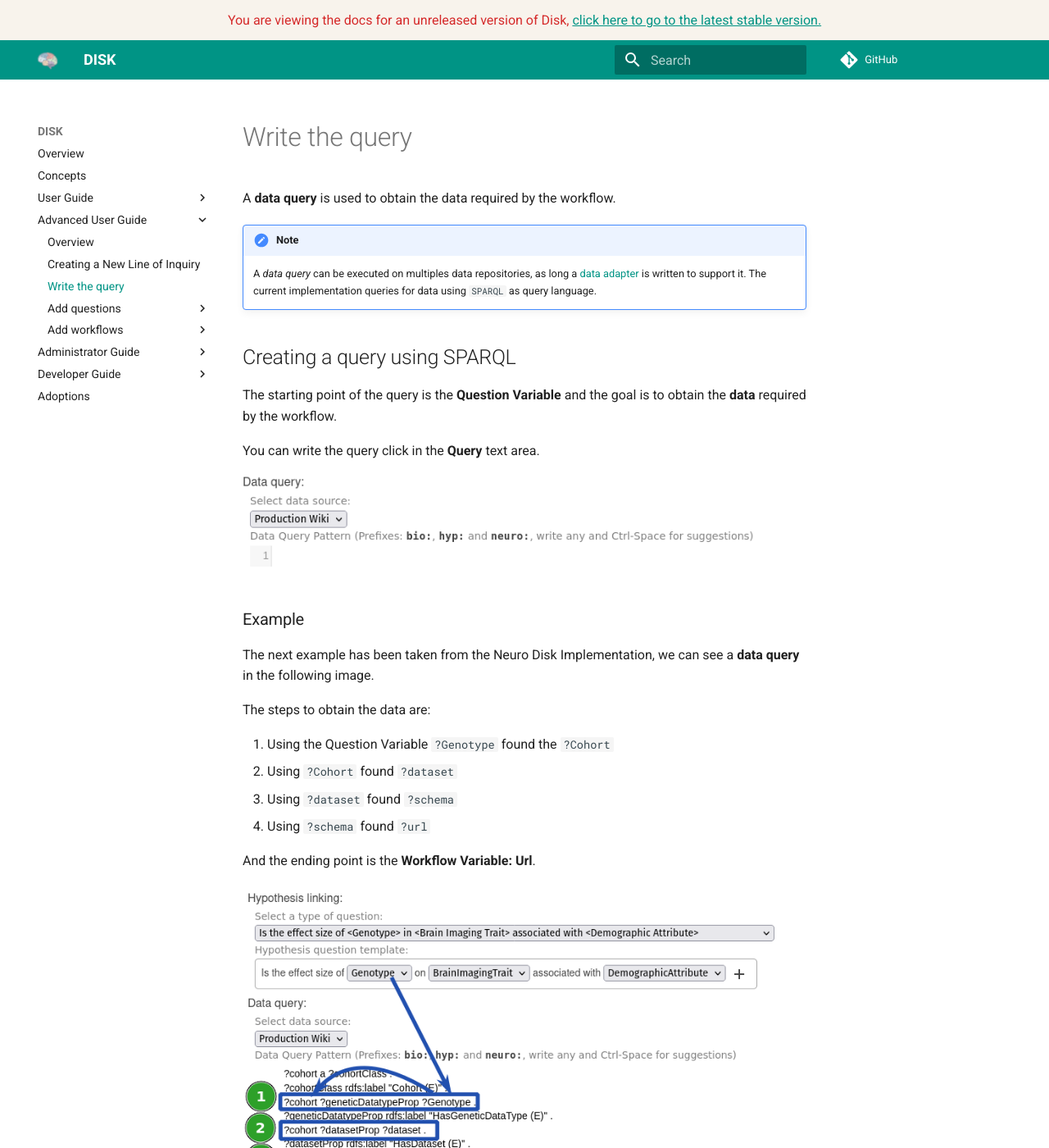
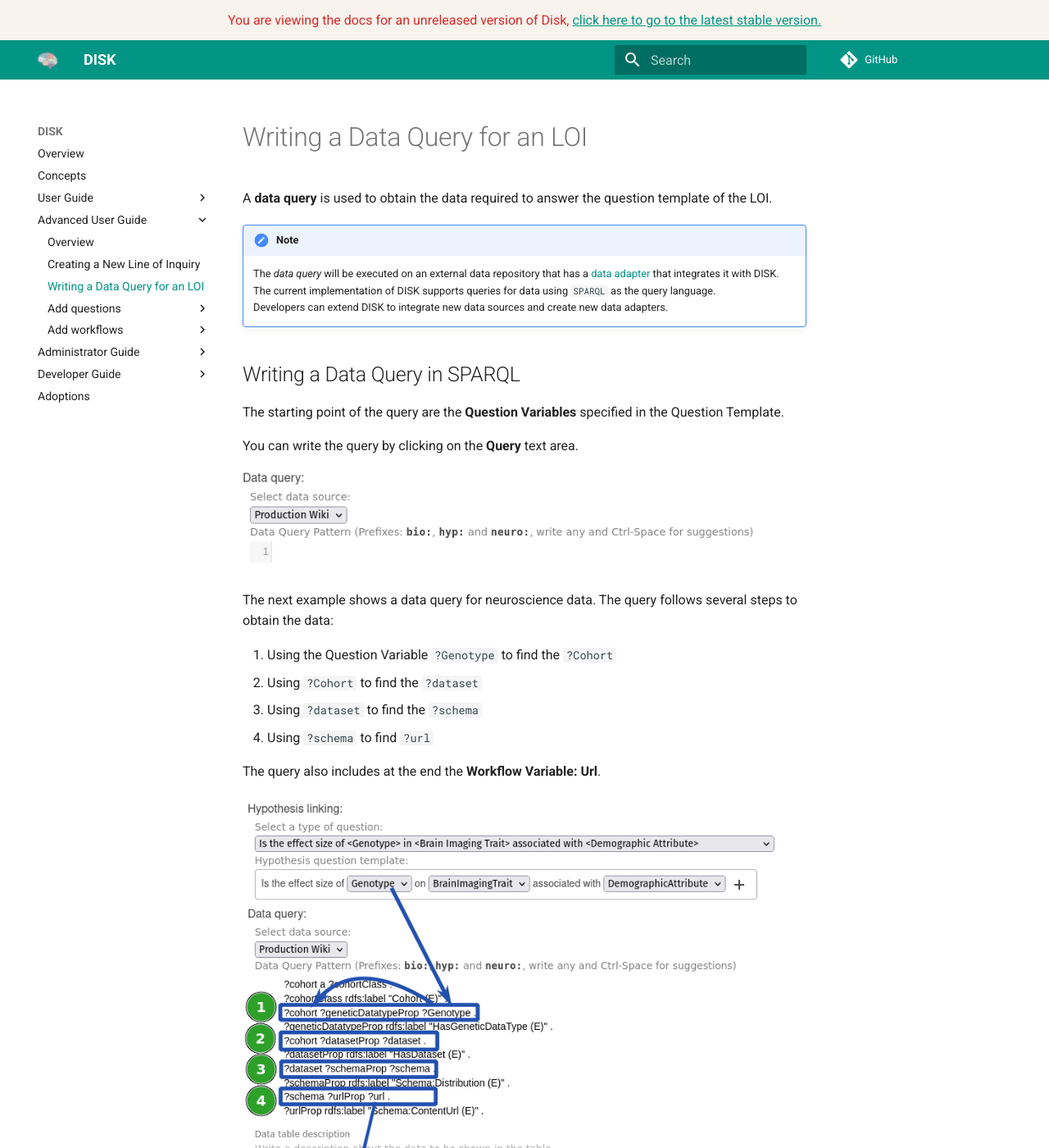
Before and after one commit to KnowledgeCaptureAndDiscovery/DISK-UI, an MkDocs documentation site: the page built from docs/advanced-user-guide/steps/write-query.md, in a window 1280 px wide and 1400 px high. Shown: the whole window at 82% size. Built offline with MkDocs 1.6.1 and Material for MkDocs 9.7.7, drawn with Linux system fonts in a browser that asks for light colours; comment, search, counter and statistics services are not loaded; some of the changed text lies outside the part shown.

Commit message:
Update write-query.md

```diff
--- a/docs/advanced-user-guide/steps/write-query.md
+++ b/docs/advanced-user-guide/steps/write-query.md
@@ -1,36 +1,39 @@
-# Write the query
+# Writing a Data Query for an LOI
 
-A **data query** is used to obtain the data required by the workflow.
+A **data query** is used to obtain the data required to answer the question template of the LOI.
 
 
 !!! note
-    A *data query* can be executed on multiples data repositories, as long a [data adapter](/data-adapter) is written to support it.
-    The current implementation queries for data using `SPARQL` as query language.
+    The *data query* will be executed on an external data repository that has a [data adapter](/data-adapter) that integrates it with DISK.
+    The current implementation of DISK supports queries for data using `SPARQL` as the query language.
+    Developers can extend DISK to integrate new data sources and create new data adapters.
 
-## Creating a query using SPARQL
+## Writing a Data Query in SPARQL
 
-The starting point of the query is the **Question Variable** and the goal is to obtain the **data** required by the workflow.
+The starting point of the query are the **Question Variables** specified in the Question Template.
 
-You can write the query click in the **Query** text area.
+You can write the query by clicking on the **Query** text area.
 
 ![Query](../../figures/user-guide/data-query-field.png "Query")
 
+The next example shows a data query for neuroscience data.  The query follows several steps to obtain the data:
 
-### Example
+1. Using the Question Variable `?Genotype` to find the `?Cohort`
+2. Using `?Cohort` to find the `?dataset`
+3. Using `?dataset` to find the `?schema`
+4. Using `?schema` to find `?url`
 
-The next example has been taken from the Neuro Disk Implementation, we can see a **data query** in the following image.
-
-The steps to obtain the data are:
-
-1. Using the Question Variable `?Genotype` found the `?Cohort`
-2. Using `?Cohort` found `?dataset`
-3. Using `?dataset` found `?schema`
-4. Using `?schema` found `?url`
-
-And the ending point is the **Workflow Variable: Url**.
+The query also includes at the end the **Workflow Variable: Url**.
 
 ![Data Query](../../figures/user-guide/mapping-with-number.png "Data Query")
 
-## Final steps
+
+## Specifying Workflows and Meta-Workflows
+
+
+
+## Saving
 
 Remember to save the Line of Inquiry.
+
+## Next steps
```
